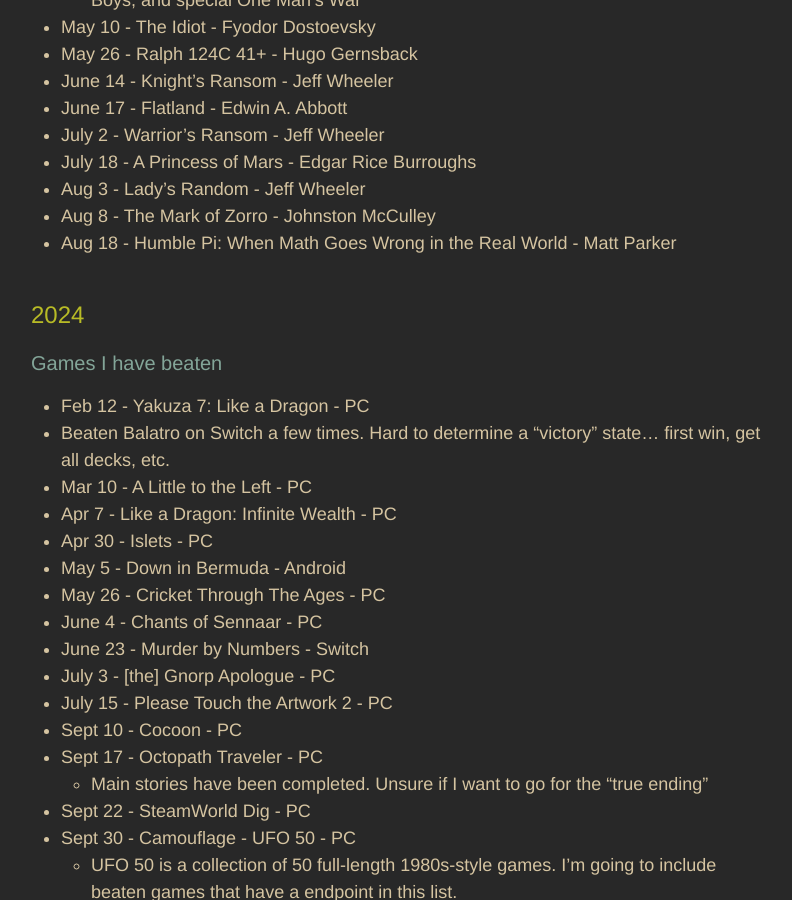
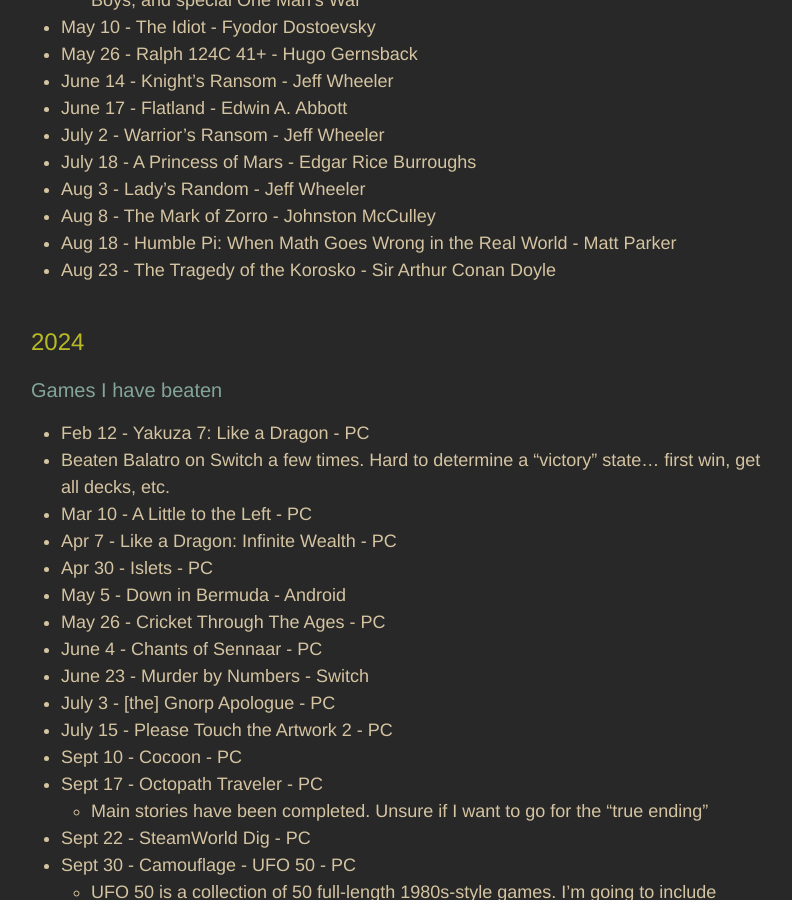
Before and after one commit to adkinsrs/sadkins_site, a Jekyll site: the page built from misc.md, in a window 1280 px wide and 900 px high, scrolled down 1577 px. Shown: the whole window, without its empty margins (239-1031 px from the left). Built offline with Jekyll 4.4.1, drawn with Linux system fonts in a browser that asks for light colours.

Commit message:
read a book

```diff
--- a/misc.md
+++ b/misc.md
@@ -63,6 +63,7 @@
 * Aug 3 - Lady's Random - Jeff Wheeler
 * Aug 8 - The Mark of Zorro - Johnston McCulley
 * Aug 18 - Humble Pi: When Math Goes Wrong in the Real World - Matt Parker
+* Aug 23 - The Tragedy of the Korosko - Sir Arthur Conan Doyle
 
 ## 2024
 
```
